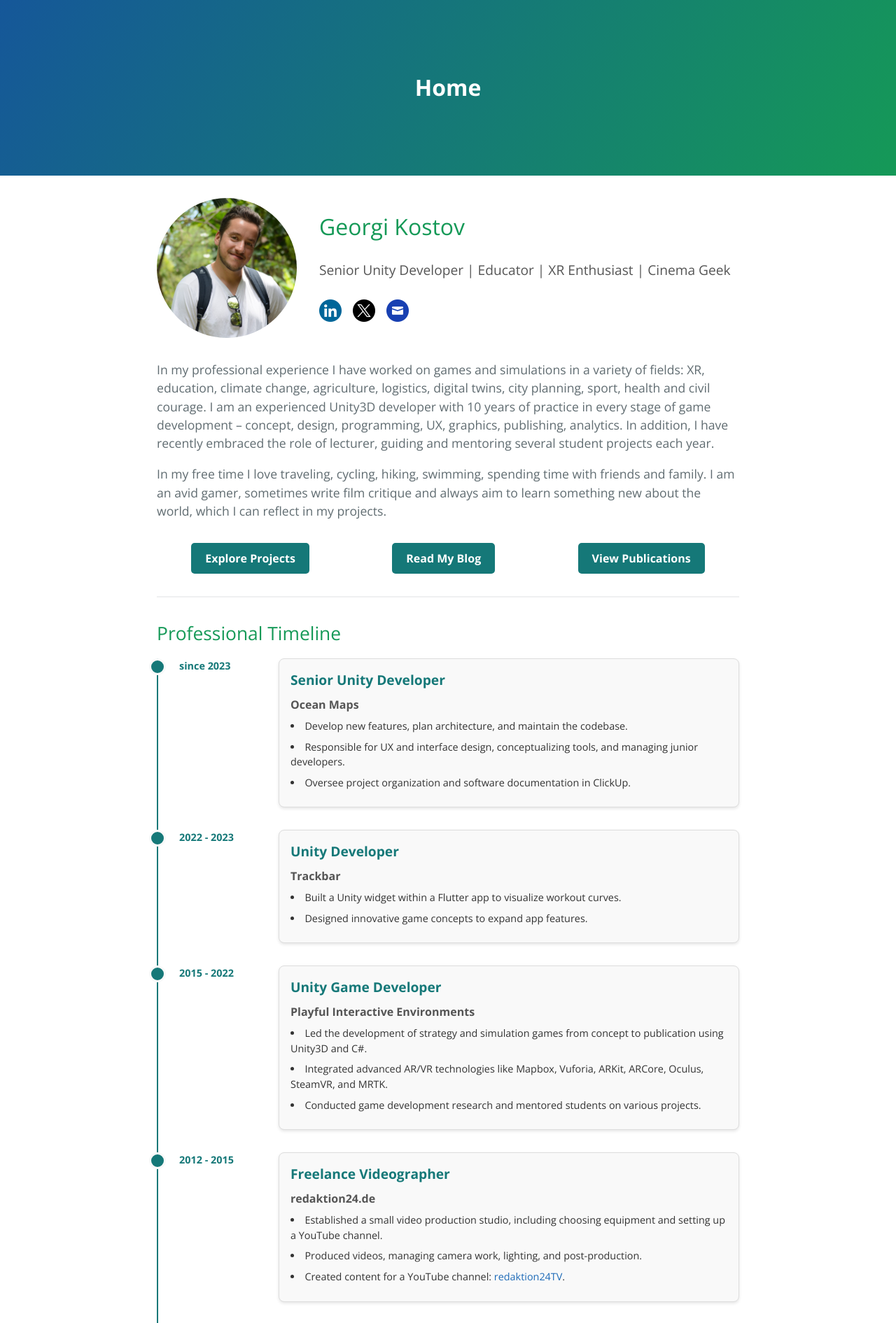
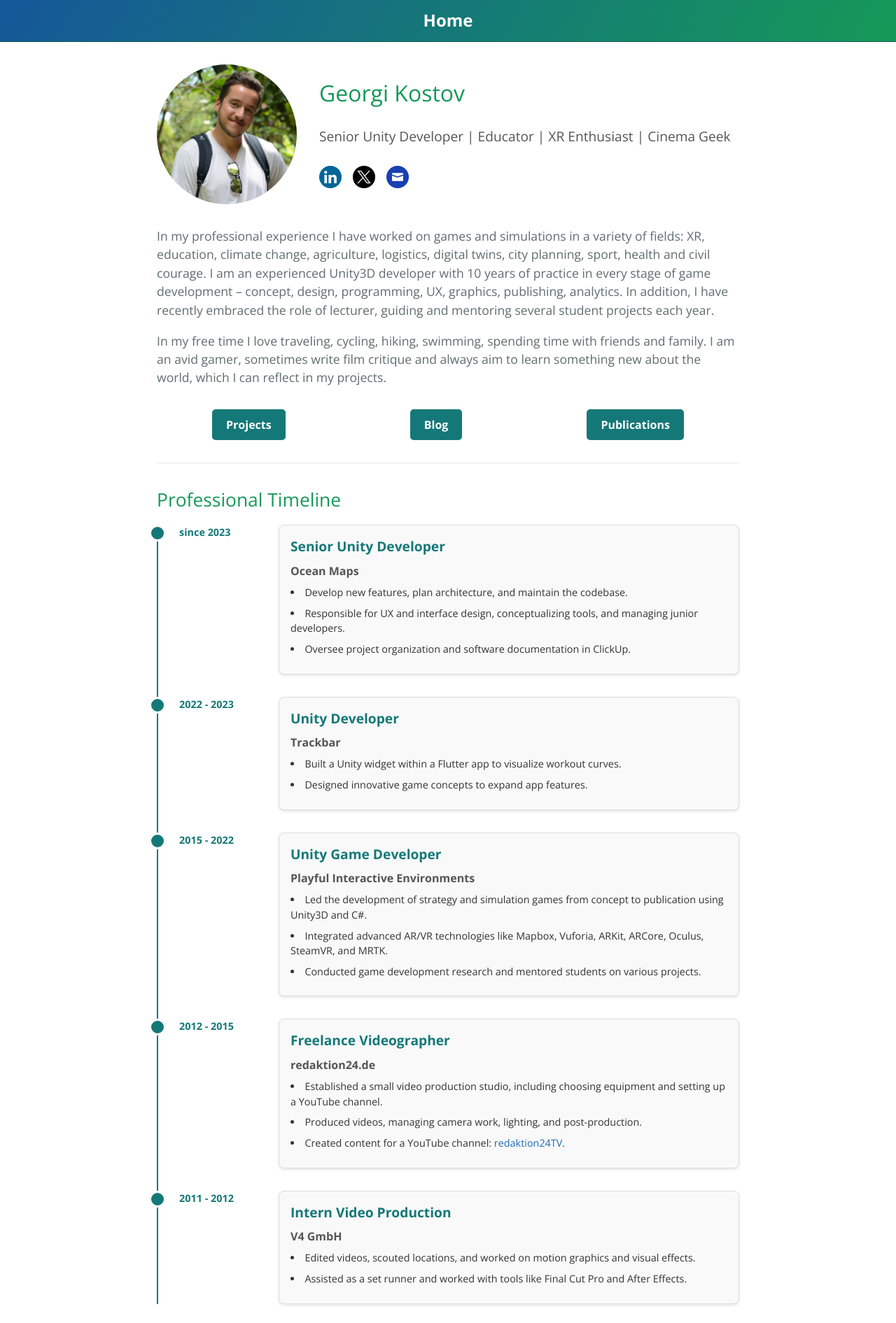
Before and after one commit to GeorgiKostov/georgikostov.github.io, a Jekyll site: the page built from index.md, in a window 1280 px wide. Shown: the top 1891 px of the page at 70% size. Built offline with Jekyll 4.4.1, drawn with Linux system fonts in a browser that asks for light colours.

Commit message:
Header and button fixes

```diff
--- a/_layouts/default.html
+++ b/_layouts/default.html
@@ -17,7 +17,7 @@
     <!-- Site Header -->
     <header class="page-header">
       {% unless page.url == "/" %}
-        <a href="/" class="back-button">←</a>
+        <a href="/" class="back-button">Home</a>
       {% endunless %}
       <h1 class="page-title">{{ page.title | default: site.title }}</h1>
     </header>
--- a/assets/css/style.scss
+++ b/assets/css/style.scss
@@ -215,35 +215,60 @@
   }
 }
 
-/* Back Button Styling */
+/* Page Header */
+.page-header {
+  display: flex;
+  align-items: center;
+  padding: 10px 20px;
+  background-color: #157878;
+  color: #ffffff;
+  border-bottom: 1px solid #105f56; /* Subtle border for separation */
+  height: 60px; /* Smaller height */
+  position: relative;
+}
+
+.page-header h1 {
+  margin: 0 auto; /* Center align the title */
+  font-size: 1.5rem; /* Reduced font size */
+  color: #ffffff;
+  line-height: 1.2;
+  text-align: center; /* Center text alignment */
+  padding-left: 0px; /* Reserve space for back button */
+}
+
+/* Back Button */
 .back-button {
-  position: absolute; /* Keep it fixed in the top-left corner */
-  top: 10px;
+  position: absolute;
   left: 10px;
-  padding: 8px 12px;
-  font-size: 14px;
-  font-weight: bold;
-  color: #fff; /* White text for contrast */
-  background-color: rgba(0, 0, 0, 0.4); /* Semi-transparent black background */
+  font-size: 15px; /* Slightly smaller arrow */
+  color: #ffffff;
   text-decoration: none;
-  border: 1px solid #fff; /* Subtle white border for better definition */
-  border-radius: 5px;
-  transition: background-color 0.3s ease, transform 0.2s ease;
-  z-index: 10; /* Ensure it stays above other elements */
+  transition: color 0.3s ease, transform 0.2s ease;
 }
 
 .back-button:hover {
-  background-color: rgba(0, 0, 0, 0.6); /* Slightly darker on hover */
-  transform: translateY(-2px); /* Subtle hover effect */
+  color: #a2d2ff;
+  transform: scale(1.1); /* Slight hover effect */
 }
 
-/* Adjustments for Mobile */
+/* Responsive Adjustments */
 @media (max-width: 480px) {
+  .page-header {
+    padding: 8px 10px;
+    height: 50px; /* Smaller header for mobile */
+  }
+
+  .page-header h1 {
+    font-size: 1.2rem; /* Adjust font size */
+    padding-left: 35px; /* Adjust padding for smaller screens */
+  }
+
   .back-button {
-    font-size: 12px; /* Slightly smaller text */
-    padding: 6px 10px; /* Compact padding */
+    font-size: 18px;
+    left: 8px;
   }
 }
+
 /* Button Link */
 .button-group {
   display: flex;
--- a/index.md
+++ b/index.md
@@ -29,9 +29,9 @@ In my professional experience I have worked on games and simulations in a variet
 In my free time I love traveling, cycling, hiking, swimming, spending time with friends and family. I am an avid gamer, sometimes write film critique and always aim to learn something new about the world, which I can reflect in my projects.
 
 <div class="button-group">
-  <a href="{{ '/pages/projects/' | relative_url }}" class="button-link">Explore Projects</a>
-  <a href="{{ '/pages/blog/' | relative_url }}" class="button-link">Read My Blog</a>
-  <a href="{{ '/pages/publications/' | relative_url }}" class="button-link">View Publications</a>
+  <a href="{{ '/pages/projects/' | relative_url }}" class="button-link">Projects</a>
+  <a href="{{ '/pages/blog/' | relative_url }}" class="button-link">Blog</a>
+  <a href="{{ '/pages/publications/' | relative_url }}" class="button-link">Publications</a>
 </div>
 
 ---
```
Also changed, not shown: pages/blog.md (+0 -3 lines), pages/publications.md (+0 -3 lines), 9 other files.
